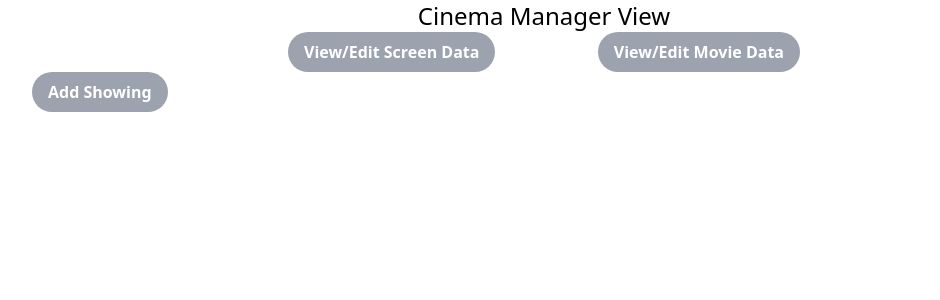
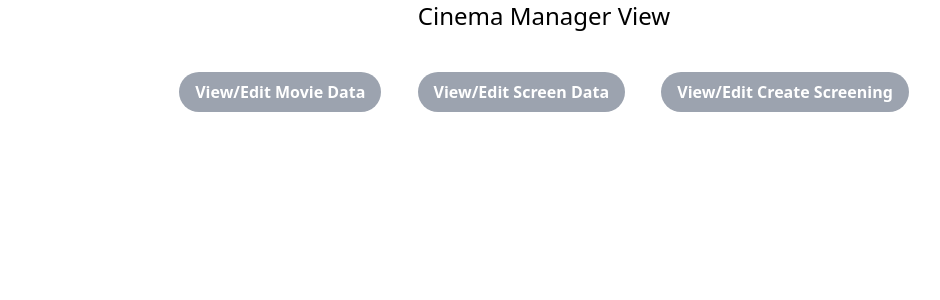
Before and after one commit to JMoran1/DAESDgroup, a Django app: page /cinema_manager_view in a window 1280 px wide. Shown: the part 72-372 px from the top of the page, without its empty margins (96-1036 px from the left). Run offline with Django 4.2, Linux system fonts and the light colour scheme; some libraries are stand-ins or nearby versions.

Commit message:
Have changed showings to screening , made variables consistent to the code

```diff
--- a/UWEFlixApp/templates/UWEFlixApp/cmanager.html
+++ b/UWEFlixApp/templates/UWEFlixApp/cmanager.html
@@ -1,18 +1,18 @@
 {% extends "UWEFlixApp/base.html" %}
 
 {% block content %}
-<div class="m-auto  w-4/5" >
 
-    <h1 class="text-2xl text-center">Cinema Manager View</h1>
+<div class="m-auto w-4/5 text-center">
+    <h1 class="text-2xl">Cinema Manager View</h1>
 
-    <a href="{% url 'list-movies' %}" class="float-right mr-64">
+    <a href="{% url 'list-movies' %}" class="inline-block mx-4">
         <button class="bg-gray-400 hover:bg-blue-700 text-white font-bold py-2 px-4 rounded-full">View/Edit Movie Data</button>
     </a>
-    <a href="{% url 'list-screen' %}" class="float-left ml-64">
+    <a href="{% url 'list-screen' %}" class="inline-block mx-4">
         <button class="bg-gray-400 hover:bg-blue-700 text-white font-bold py-2 px-4 rounded-full">View/Edit Screen Data</button>
     </a>
-    <a href="{% url 'createshowings' %}" class="block mx-auto mt-10">
-        <button class="bg-gray-400 hover:bg-blue-700 text-white font-bold py-2 px-4 rounded-full">Add Showing</button>
+    <a href="{% url 'create_screening' %}" class="inline-block mx-4 mt-10">
+        <button class="bg-gray-400 hover:bg-blue-700 text-white font-bold py-2 px-4 rounded-full">View/Edit Create Screening</button>
     </a>
 </div>
 {% endblock %}
--- a/UWEFlixApp/templates/UWEFlixApp/create_showing.html
+++ b/UWEFlixApp/templates/UWEFlixApp/create_screening.html
@@ -2,7 +2,7 @@
 {% block content %}
 <div class="w-full max-w-md mx-auto">
   <h1 class="text-3xl font-bold mb-6 text-center">Create a New Showing</h1>
-  <form method="post" action = "{% url 'save_showing' %}">
+  <form method="post" action = "{% url 'save_screening' %}">
     {% csrf_token %}
     <div class="mb-4">
       <label for="movie" class="block text-gray-700 font-bold mb-2">Movie:</label>
@@ -26,7 +26,7 @@
     </div>
     <div class="flex items-center justify-center">
       <button type="submit" class="bg-blue-500 hover:bg-blue-700 text-white font-bold py-2 px-4 rounded focus:outline-none focus:shadow-outline">
-        Create Showing
+        Create Screening
       </button>
     </div>
   </form>
--- a/UWEFlixApp/urls.py
+++ b/UWEFlixApp/urls.py
@@ -59,6 +59,6 @@ urlpatterns = [
     path('show_screenings/<int:pk>/', views.show_screening, name="show_screenings"),
     path("show_all_screening/", views.show_all_screening, name="show_all_screening"),
     path('delete_screening/<int:pk>/', views.delete_screening, name="delete_screening"),
-    path('create_showings/', views.create_showing, name='createshowings'),
-    path('save_showing/', views.saveshowing, name = 'save_showing')
+    path('create_screening/', views.create_screening, name='create_screening'),
+    path('save_screening/', views.save_screening, name = 'save_screening')
 ]
--- a/UWEFlixApp/views.py
+++ b/UWEFlixApp/views.py
@@ -123,7 +123,7 @@ def create_movie(request):
 
 
 # In progress
-def create_showing(request):
+def create_screening(request):
     # Retrieve all movies and screens from the database
     movies = Movie.objects.all()
     screens = Screen.objects.all()
@@ -148,7 +148,7 @@ def create_showing(request):
         'movies': movies,
         'screens': screens,
     }
-    return render(request, 'UWEFlixApp/create_showing.html', context)
+    return render(request, 'UWEFlixApp/create_screening.html', context)
 
 def delete_screen(request, pk):
     screen = Screen.objects.get(pk=pk)
@@ -180,12 +180,12 @@ def delete_screening(request, pk):
     screening.delete()
     return redirect("show_all_screening")
 
-def saveshowing(request):
+def save_screening(request):
     if request.method == 'POST':
         form = ShowingForm(request.POST)
         if form.is_valid():
             form.save()
-            return redirect('createshowings')
+            return redirect('create_screening')
     else:
         form = ShowingForm()
-    return render(request, 'UWEFlixApp/create_showing.html', {'form': form})
+    return render(request, 'UWEFlixApp/create_screening.html', {'form': form})
```
